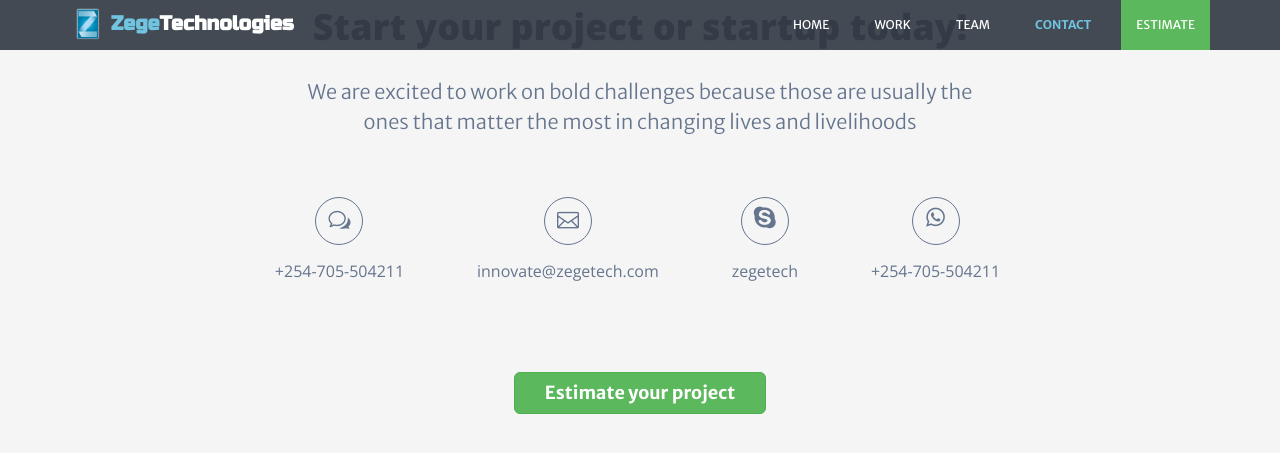
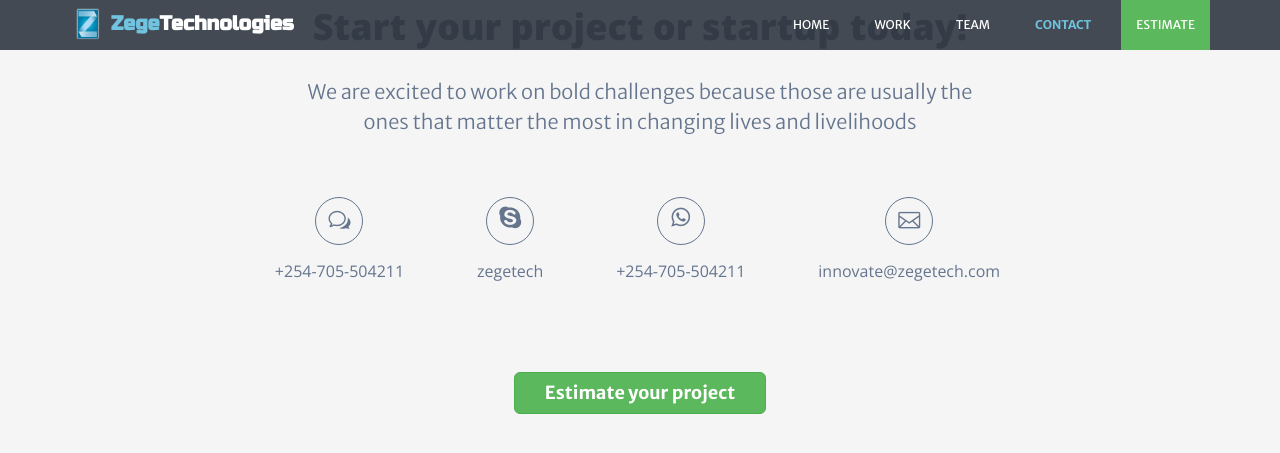
Before and after one commit to zegetech/zegetech.github.io, a Jekyll site: the page built from _pages/contact.md, in a window 1280 px wide and 900 px high, scrolled down 473 px, cut to the strip 0-505 px from the top of the window. Shown: the top 453 px of the strip. Built offline with Jekyll 4.4.1, drawn with Linux system fonts in a browser that asks for light colours.

```diff
--- a/_pages/contact.md
+++ b/_pages/contact.md
@@ -11,10 +11,10 @@
 		<h2 class="title text-center">Start your project or startup today!</h2>
 		<p class="intro text-center">We are excited to work on bold challenges because those are usually the ones that matter the most in changing lives and livelihoods</p>
 		<ul class="contact-info list-inline text-center">
-			<li class="tel"><span class="fs1" aria-hidden="true" data-icon="&#x77;"></span><br /> <a href="tel:+254705504211">+254-705-504211</a></li>
-			<li class="email"><span class="fs1" aria-hidden="true" data-icon="&#xe010;"></span><br /> <a href="mailto:innovate@zegetech.com">innovate@zegetech.com</a></li>
-			<li class="Skype"><span class="fs1" aria-hidden="true" data-icon="&#xe0a2;"></span><br /> <a href="skype:zegetech">zegetech</a></li>
-			<li class="tel"><span class="fs1 fa fa-whatsapp" aria-hidden="true"></span><br /> <a href="whatsapp:+254705504211">+254-705-504211</a></li>
+			<li class="tel"><span class="fs1" aria-hidden="true" data-icon="&#x77;"></span><br /> <a href="tel:+254705504211"> +254-705-504211 </a></li>
+			<li class="Skype"><span class="fs1" aria-hidden="true" data-icon="&#xe0a2;"></span><br /> <a href="skype:zegetech"> zegetech </a></li>
+			<li class="tel"><span class="fs1 fa fa-whatsapp" aria-hidden="true"></span><br /> <a href="whatsapp:+254705504211"> +254-705-504211 </a></li>
+			<li class="email"><span class="fs1" aria-hidden="true" data-icon="&#xe010;"></span><br /> <a href="mailto:innovate@zegetech.com"> innovate@zegetech.com </a></li>
 		</ul>
 		<div class="text-center col-md-12 col-sm-12 col-xs-12 form-group">
 			<a href="estimate.html" class="btn btn-lg  btn-cta btn-success">Estimate your project</a>
```
